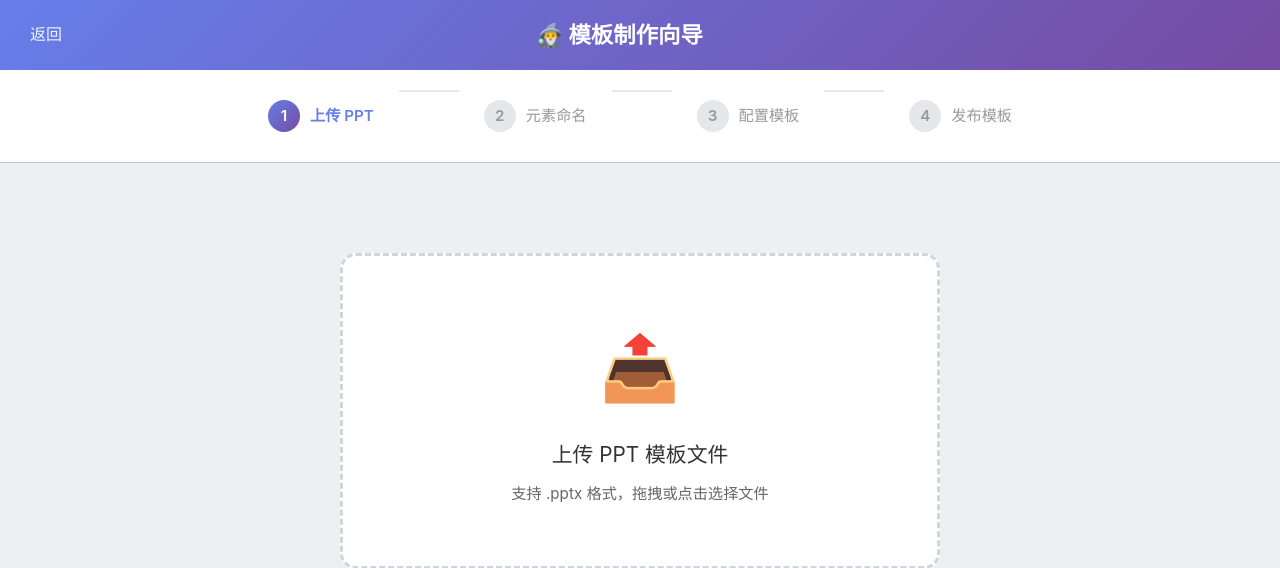
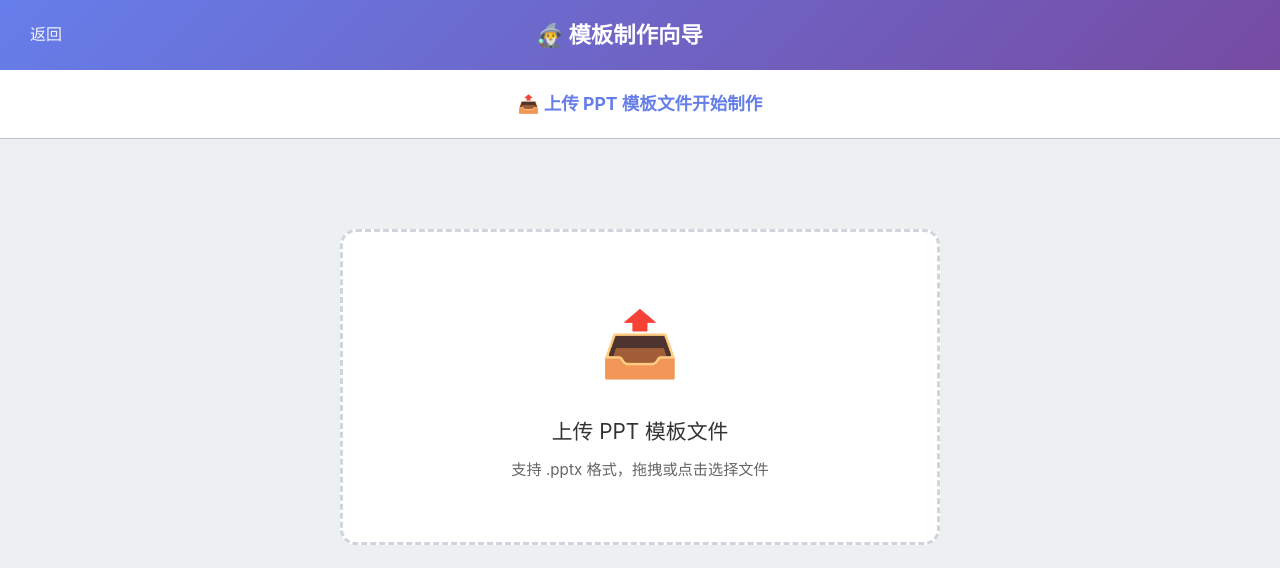
Before and after one commit to bonaparte233/S2S, a Django app: page /developer-tools/template-wizard/ in a window 1280 px wide. Shown: the top 568 px of the page. Run offline with Django 5.2, Linux system fonts and the light colour scheme; the visitor is signed in with stand-in values (Sample User, id 1).

Commit message:
Refactor step indicator for PPT template wizard
Separated upload stage indicator from step indicator and updated logic to show/hide them based on the current step. Adjusted step numbering and button visibility to match the new flow, ensuring the upload stage is distinct from the 3-step editing process. Improved selector targeting and session saving conditions for better reliability.

```diff
--- a/web/templates/ppt_generator/template_wizard.html
+++ b/web/templates/ppt_generator/template_wizard.html
@@ -91,6 +91,10 @@
         flex-shrink: 0;
     }
 
+    .steps-indicator.hidden {
+        display: none;
+    }
+
     .step-item {
         display: flex;
         align-items: center;
@@ -139,6 +143,21 @@
 
     .step-connector.completed {
         background: #22c55e;
+    }
+
+    /* 上传阶段样式 */
+    .upload-stage-indicator {
+        background: white;
+        padding: 20px 40px;
+        border-bottom: 1px solid var(--border-color);
+        text-align: center;
+        flex-shrink: 0;
+    }
+
+    .upload-stage-indicator h3 {
+        margin: 0;
+        color: #667eea;
+        font-size: 1.1rem;
     }
 
     /* 步骤内容区 */
@@ -288,25 +307,25 @@
         <div style="width: 80px;"></div>
     </div>
 
-    <!-- 步骤指示器 -->
-    <div class="steps-indicator">
-        <div class="step-item active" data-step="1">
+    <!-- 上传阶段指示器（仅在上传阶段显示） -->
+    <div class="upload-stage-indicator" id="uploadStageIndicator">
+        <h3>📤 上传 PPT 模板文件开始制作</h3>
+    </div>
+
+    <!-- 步骤指示器（上传后显示，3 步流程） -->
+    <div class="steps-indicator hidden" id="stepsIndicator">
+        <div class="step-item active" data-step="2">
             <span class="step-number">1</span>
-            <span>上传 PPT</span>
-        </div>
-        <div class="step-connector"></div>
-        <div class="step-item" data-step="2">
-            <span class="step-number">2</span>
             <span>元素命名</span>
         </div>
         <div class="step-connector"></div>
         <div class="step-item" data-step="3">
-            <span class="step-number">3</span>
+            <span class="step-number">2</span>
             <span>配置模板</span>
         </div>
         <div class="step-connector"></div>
         <div class="step-item" data-step="4">
-            <span class="step-number">4</span>
+            <span class="step-number">3</span>
             <span>发布模板</span>
         </div>
     </div>
@@ -425,9 +444,22 @@
 
         wizardState.currentStep = step;
 
-        // 更新步骤指示器
-        stepItems.forEach((item, idx) => {
-            const itemStep = idx + 1;
+        // 切换上传阶段和步骤指示器的显示
+        const uploadStageIndicator = document.getElementById('uploadStageIndicator');
+        const stepsIndicator = document.getElementById('stepsIndicator');
+
+        if (step === 1) {
+            // 上传阶段
+            uploadStageIndicator.style.display = 'block';
+            stepsIndicator.classList.add('hidden');
+        } else {
+            // 编辑阶段（步骤 2-4）
+            uploadStageIndicator.style.display = 'none';
+            stepsIndicator.classList.remove('hidden');
+
+            // 更新步骤指示器（步骤 2-4 对应显示为 1-3）
+            stepItems.forEach((item) => {
+                const itemStep = parseInt(item.dataset.step);
                 item.classList.remove('active', 'completed');
                 if (itemStep < step) {
                     item.classList.add('completed');
@@ -436,22 +468,25 @@
                 }
             });
 
-        // 更新连接线
+            // 更新连接线（step=2 时无完成，step=3 时第一条完成，step=4 时两条完成）
             stepConnectors.forEach((conn, idx) => {
-            conn.classList.toggle('completed', idx < step - 1);
+                conn.classList.toggle('completed', idx < step - 2);
             });
+        }
 
         // 显示对应面板
         stepPanels.forEach((panel, idx) => {
             panel.classList.toggle('active', idx + 1 === step);
         });
 
-        // 更新按钮
-        prevBtn.style.display = step > 1 ? 'inline-block' : 'none';
+        // 更新按钮（上一步只在 step 3/4 显示，下一步只在 step 2/3 显示）
+        prevBtn.style.display = step > 2 ? 'inline-block' : 'none';
         nextBtn.style.display = (step === 2 || step === 3) ? 'inline-block' : 'none';
 
-        // 保存会话
+        // 保存会话（只在有 pptSessionId 时保存）
+        if (wizardState.pptSessionId) {
             saveWizardSession();
+        }
     }
 
     // 保存向导会话
@@ -765,8 +800,10 @@
     document.addEventListener('DOMContentLoaded', function () {
         // 初始化 DOM 元素
         stepPanels = document.querySelectorAll('.step-panel');
-        stepItems = document.querySelectorAll('.step-item');
-        stepConnectors = document.querySelectorAll('.step-connector');
+        // 只选择步骤指示器内的元素
+        const stepsIndicator = document.getElementById('stepsIndicator');
+        stepItems = stepsIndicator.querySelectorAll('.step-item');
+        stepConnectors = stepsIndicator.querySelectorAll('.step-connector');
         prevBtn = document.getElementById('prevBtn');
         nextBtn = document.getElementById('nextBtn');
         uploadZone = document.getElementById('uploadZone');
@@ -796,7 +833,8 @@
 
         // 上一步/下一步按钮
         prevBtn.addEventListener('click', () => {
-            if (wizardState.currentStep > 1) {
+            // 最小只能回到步骤 2（元素命名），不能回到上传步骤
+            if (wizardState.currentStep > 2) {
                 goToStep(wizardState.currentStep - 1);
             }
         });
```
Lines whose indentation alone changed are shown as unchanged.
